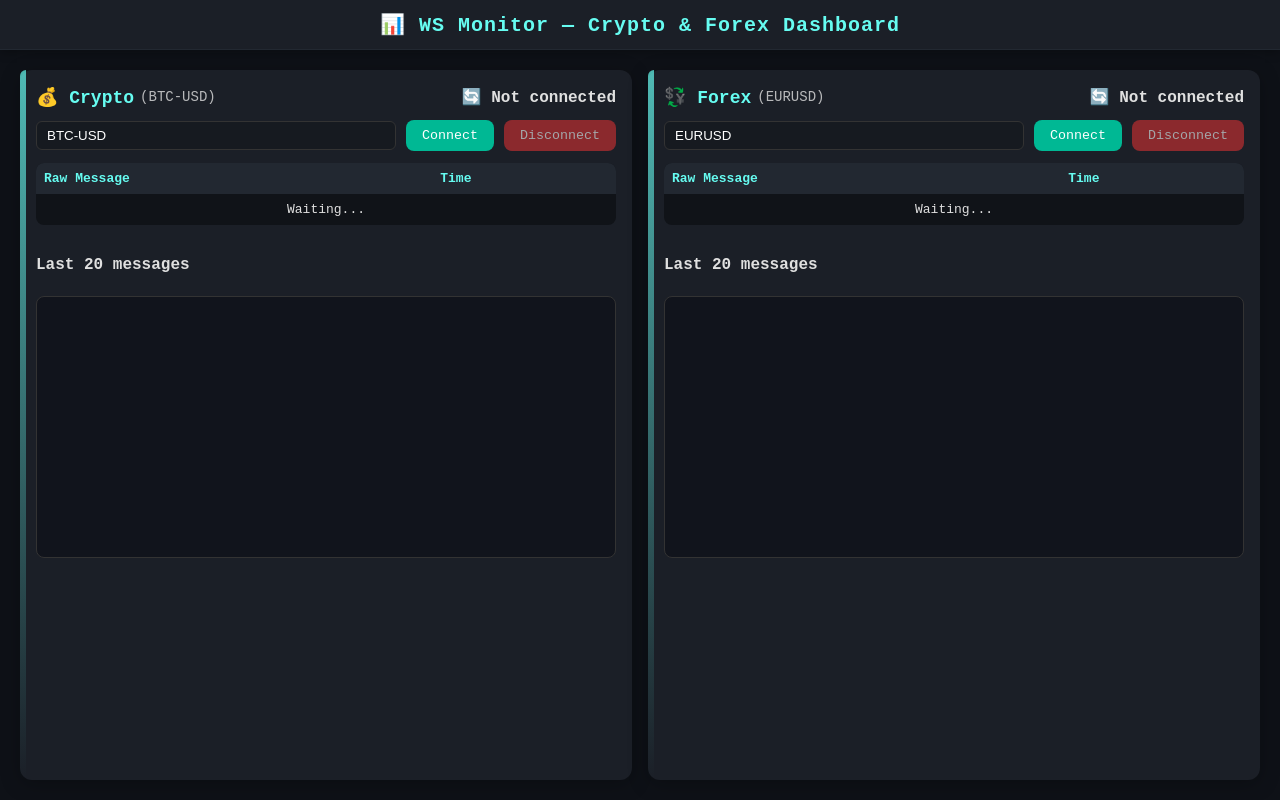
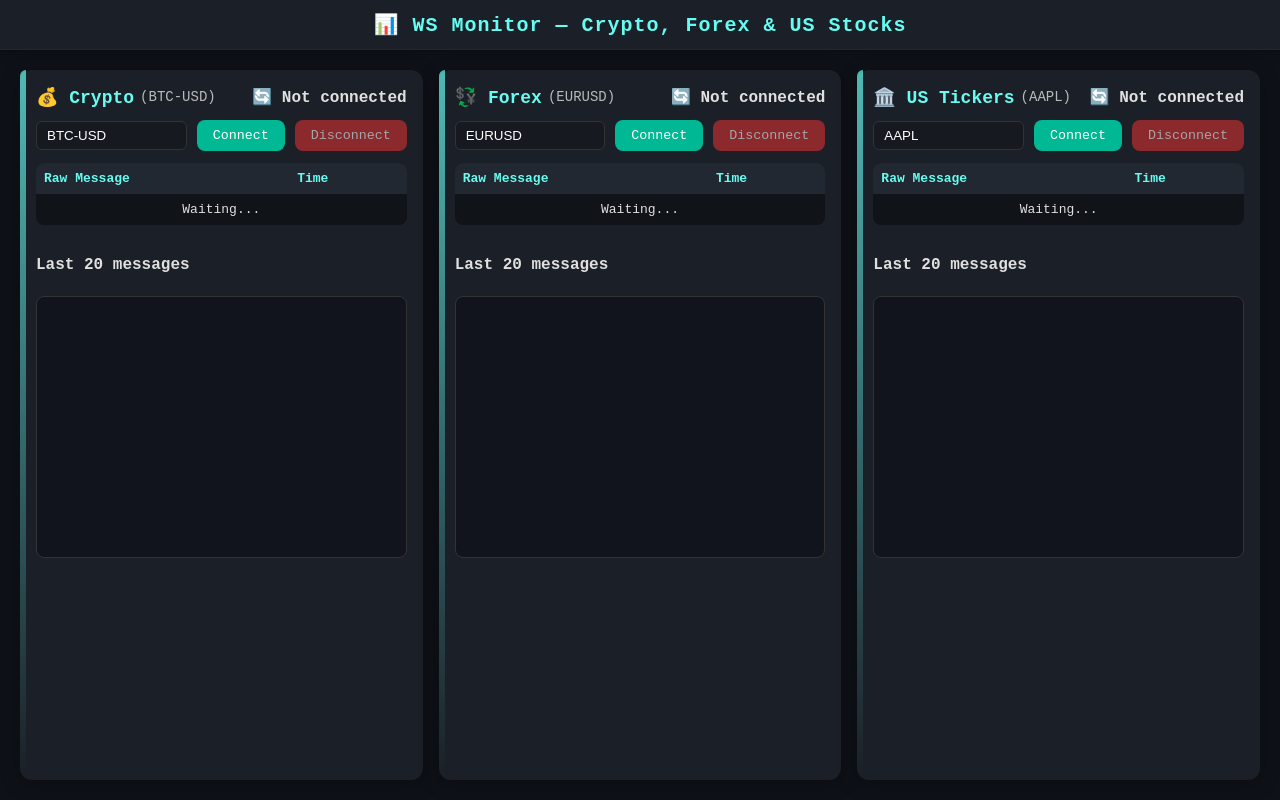
Before and after one commit to epodik/ws-monitor, a website: page index.html in a window 1280 px wide. Drawn offline with Linux system fonts and the light colour scheme; no server answers.

Commit message:
Update index.html

```diff
--- a/index.html
+++ b/index.html
@@ -2,7 +2,7 @@
 <html>
 <head>
   <meta charset="utf-8">
-  <title>WS Monitor — Crypto & Forex Dashboard</title>
+  <title>WS Monitor — Crypto, Forex & US Stocks Dashboard</title>
   <meta name="viewport" content="width=device-width, initial-scale=1">
   <style>
     :root {
@@ -44,16 +44,10 @@
 
     main {
       display: grid;
-      grid-template-columns: 1fr 1fr;
+      grid-template-columns: repeat(auto-fit, minmax(300px, 1fr));
       gap: 16px;
       padding: 20px;
       flex: 1;
-    }
-
-    @media (max-width: 900px) {
-      main {
-        grid-template-columns: 1fr;
-      }
     }
 
     .section {
@@ -185,14 +179,12 @@
       white-space: pre-wrap;
       word-break: break-word;
     }
-    .tick:last-child {
-      border-bottom: none;
-    }
+    .tick:last-child { border-bottom: none; }
   </style>
 </head>
 <body>
   <header>
-    <h1>📊 WS Monitor — Crypto & Forex Dashboard</h1>
+    <h1>📊 WS Monitor — Crypto, Forex & US Stocks</h1>
   </header>
 
   <main>
@@ -233,6 +225,25 @@
       <h4>Last 20 messages</h4>
       <ul class="last-list" id="forex-history"></ul>
     </div>
+
+    <!-- US Stocks -->
+    <div class="section" id="us-section">
+      <div class="header-row">
+        <h2>🏛️ US Tickers <span>(AAPL)</span></h2>
+        <span class="status" id="us-status">🔄 Not connected</span>
+      </div>
+      <div class="controls">
+        <input id="us-symbol" type="text" value="AAPL" placeholder="Symbol (e.g. TSLA)">
+        <button class="connect" id="us-connect">Connect</button>
+        <button class="disconnect" id="us-disconnect" disabled>Disconnect</button>
+      </div>
+      <table>
+        <thead><tr><th>Raw Message</th><th>Time</th></tr></thead>
+        <tbody id="us-body"><tr><td colspan="2" style="text-align:center;">Waiting...</td></tr></tbody>
+      </table>
+      <h4>Last 20 messages</h4>
+      <ul class="last-list" id="us-history"></ul>
+    </div>
   </main>
 
   <script>
@@ -241,7 +252,12 @@
     async function initFeed(type) {
       const urlData = await fetch("/.netlify/functions/ws-proxy").then(r => r.json());
       const baseUrl = urlData.url;
-      const wsUrl = baseUrl.replace("/crypto?", type === "forex" ? "/forex?" : "/crypto?");
+      let wsUrl = baseUrl;
+
+      // выбираем тип потока
+      if (type === "forex") wsUrl = baseUrl.replace("/crypto?", "/forex?");
+      if (type === "us") wsUrl = baseUrl.replace("/crypto?", "/us?");
+
       const input = document.getElementById(`${type}-symbol`);
       const connectBtn = document.getElementById(`${type}-connect`);
       const disconnectBtn = document.getElementById(`${type}-disconnect`);
@@ -301,6 +317,7 @@
 
     initFeed("crypto");
     initFeed("forex");
+    initFeed("us");
   </script>
 </body>
 </html>
```
